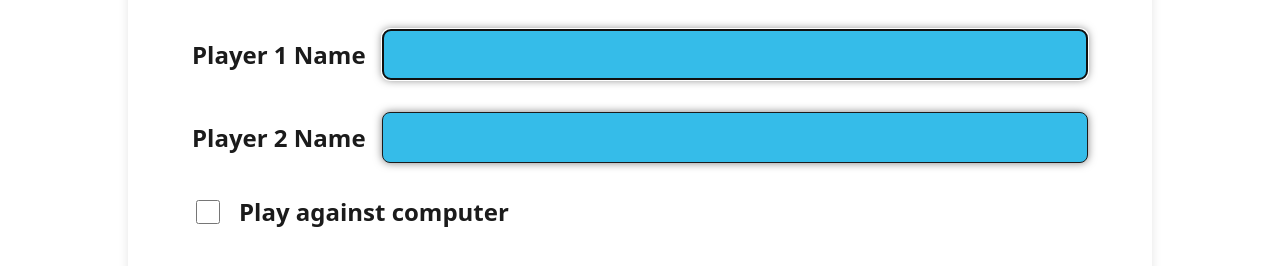
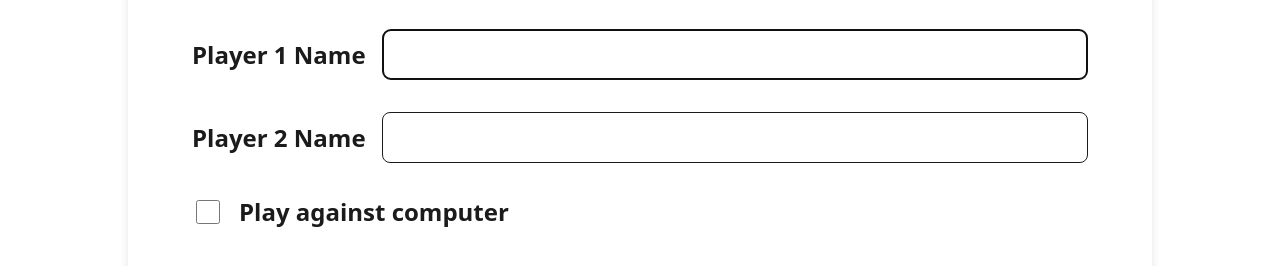
Before and after one commit to leandroesposito/top-battleship, a website built with webpack: page src/template.html in a window 1280 px wide. Shown: the part 286-552 px from the top of the page. Built offline with nearby package versions, Linux system fonts and the light colour scheme.

Commit message:
Replace input shadow with solid border

```diff
--- a/src/setup.css
+++ b/src/setup.css
@@ -28,8 +28,7 @@
   padding: 0.5rem 1rem;
   border: 1px solid var(--font-color);
   border-radius: 0.5rem;
-  box-shadow: 0 0 0.5rem rgba(0, 0, 0, 0.5);
-  background-color: var(--theme-color);
+
   color: var(--font-color);
   font-family: var(--font-family);
 }
```
